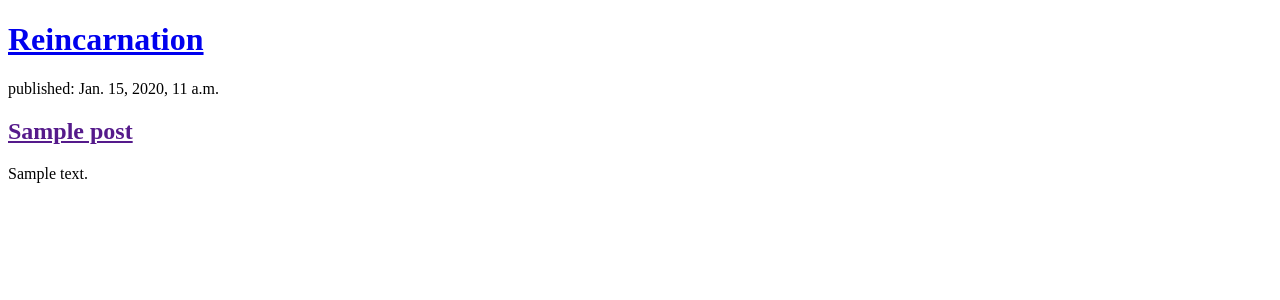
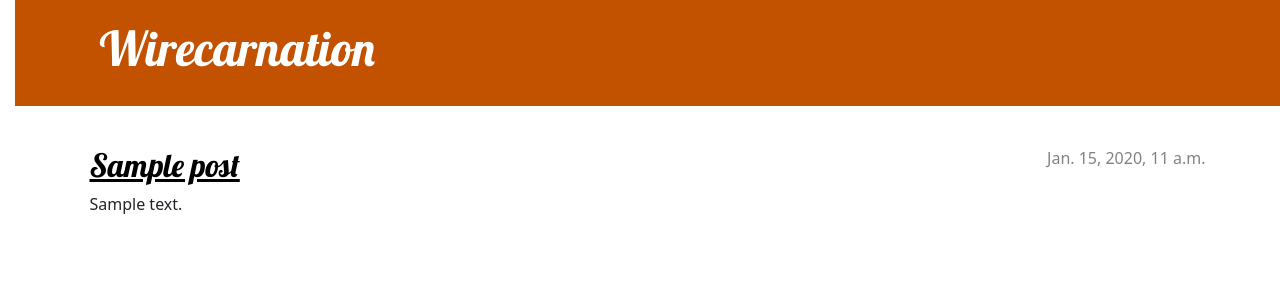
Before and after one commit to Brzozova/reincarnation, a Django app: page / in a window 1280 px wide. Shown: the top 300 px of the page. Run offline with Django 3.2, Linux system fonts and the light colour scheme; tables that the repository leaves empty hold one stand-in row (values such as "Sample post").

Commit message:
Add CSS.

```diff
--- /dev/null
+++ b/reincarnation/static/css/reincarnation.css
@@ -0,0 +1,77 @@
+body {
+    padding-left: 15px;
+}
+h1 a, h2 a {
+    color: #C25100;
+    font-family: 'Lobster';
+}
+.page-header {
+    background-color: #C25100;
+    margin-top: 0;
+    margin-bottom: 40px;
+    padding: 20px 20px 20px 40px;
+}
+
+.page-header h1,
+.page-header h1 a,
+.page-header h1 a:visited,
+.page-header h1 a:active {
+    color: #ffffff;
+    font-size: 36pt;
+    text-decoration: none;
+}
+
+h1,
+h2,
+h3,
+h4 {
+    font-family: 'Lobster', cursive;
+}
+
+.date {
+    color: #828282;
+}
+
+.save {
+    float: right;
+}
+
+.post-form textarea,
+.post-form input {
+    width: 100%;
+}
+
+.top-menu,
+.top-menu:hover,
+.top-menu:visited {
+    color: #ffffff;
+    float: right;
+    font-size: 26pt;
+    margin-right: 20px;
+}
+
+.post {
+    margin-bottom: 70px;
+}
+
+.post h2 a,
+.post h2 a:visited {
+    color: #000000;
+}
+
+.post > .date,
+.post > .actions {
+    float: right;
+}
+
+.btn-secondary,
+.btn-secondary:visited {
+    color: #C25100;
+    background: none;
+    border-color: #C25100;
+}
+
+.btn-secondary:hover {
+    color: #FFFFFF;
+    background-color: #C25100;
+}
--- /dev/null
+++ b/reincarnation/templates/reincarnation/base.html
@@ -0,0 +1,37 @@
+{% load static %}
+<!DOCTYPE html>
+<html>
+
+<head>
+    <title>Wirecarnation</title>
+    <link rel="stylesheet" href="https://cdn.jsdelivr.net/npm/bootstrap@5.1.3/dist/css/bootstrap.min.css"
+        integrity="sha384-1BmE4kWBq78iYhFldvKuhfTAU6auU8tT94WrHftjDbrCEXSU1oBoqyl2QvZ6jIW3" crossorigin="anonymous">
+    <link href='//fonts.googleapis.com/css?family=Lobster&subset=latin,latin-ext' rel='stylesheet' type='text/css'>
+    <link rel="stylesheet" href="{% static 'css/reincarnation.css' %}">
+</head>
+
+<body>
+    <header class="page-header">
+        <div class="container">
+            <h1><a href="/">Wirecarnation</a></h1>
+        </div>
+    </header>
+
+    <main class="container">
+        <div class="row">
+            <div class="col">
+                {% for post in posts %}
+                <article class="post">
+                    <time class="date">
+                        {{ post.published_date }}
+                    </time>
+                    <h2><a href="">{{ post.title }}</a></h2>
+                    <p>{{ post.text|linebreaksbr }}</p>
+                </article>
+                {% endfor %}
+            </div>
+        </div>
+    </main>
+</body>
+
+</html>
--- a/reincarnation/templates/reincarnation/post_list.html
+++ b/reincarnation/templates/reincarnation/post_list.html
@@ -1,22 +1,13 @@
-<!DOCTYPE html>
-<html>
+{% extends 'reincarnation/base.html' %}
 
-<head>
-    <title>Reincarnation</title>
-</head>
-
-<body>
-    <header>
-        <h1><a href="/">Reincarnation</a></h1>
-    </header>
-
-    {% for post in posts %}
-    <article>
-        <time>published: {{ post.published_date }}</time>
-        <h2><a href="">{{ post.title }}</a></h2>
-        <p>{{ post.text|linebreaksbr }}</p>
-    </article>
-    {% endfor %}
-</body>
-
-</html>
+{% block content %}
+{% for post in posts %}
+<article class="post">
+    <time class="date">
+        {{ post.published_date }}
+    </time>
+    <h2><a href="">{{ post.title }}</a></h2>
+    <p>{{ post.text|linebreaksbr }}</p>
+</article>
+{% endfor %}
+{% endblock %}
```
Also changed, not shown: reincarnation/forms.py (added, +9 -0 lines), reincarnation/templates/reincarnation/icons/file-earmark-plus.svg (added).
